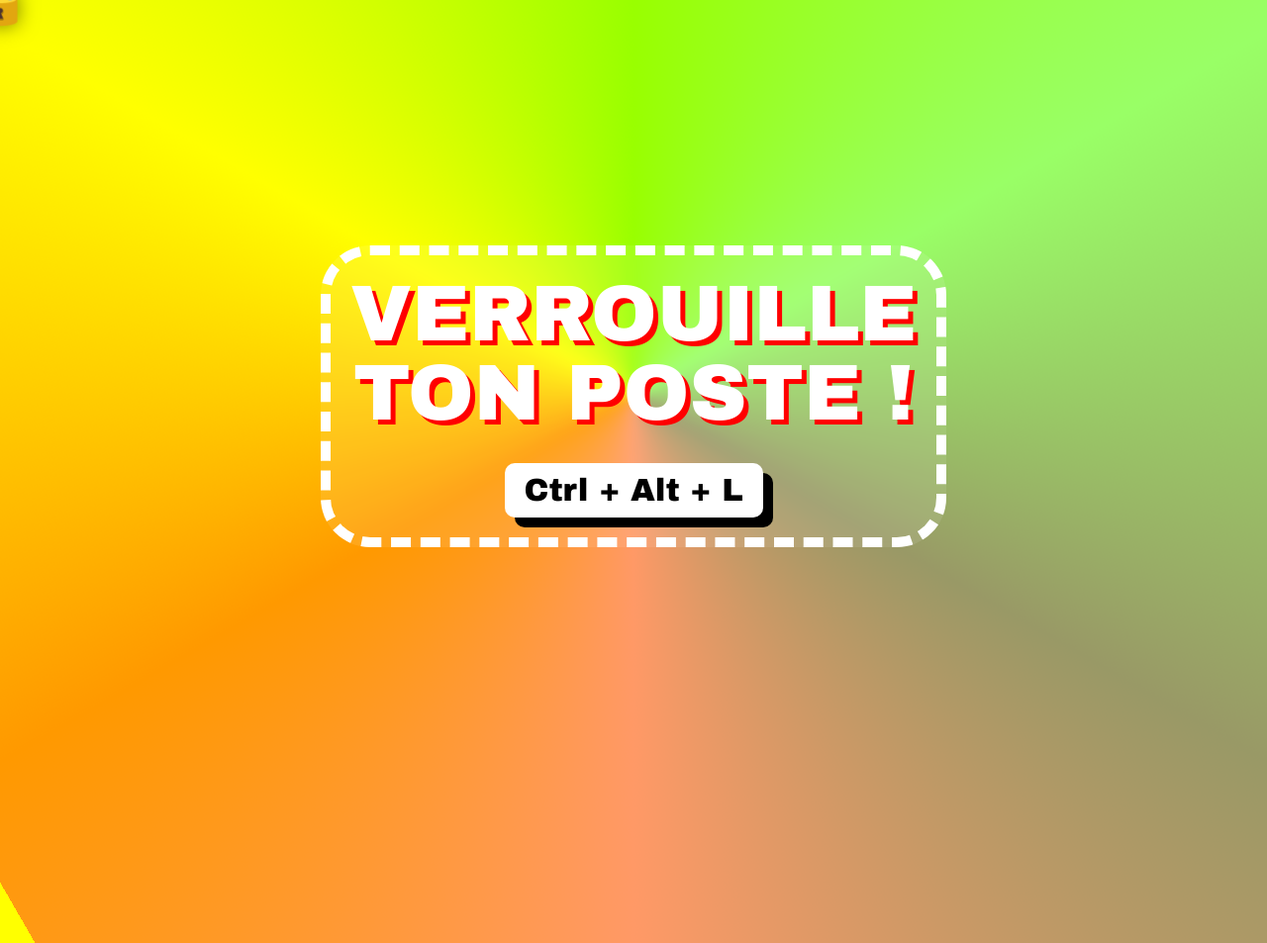
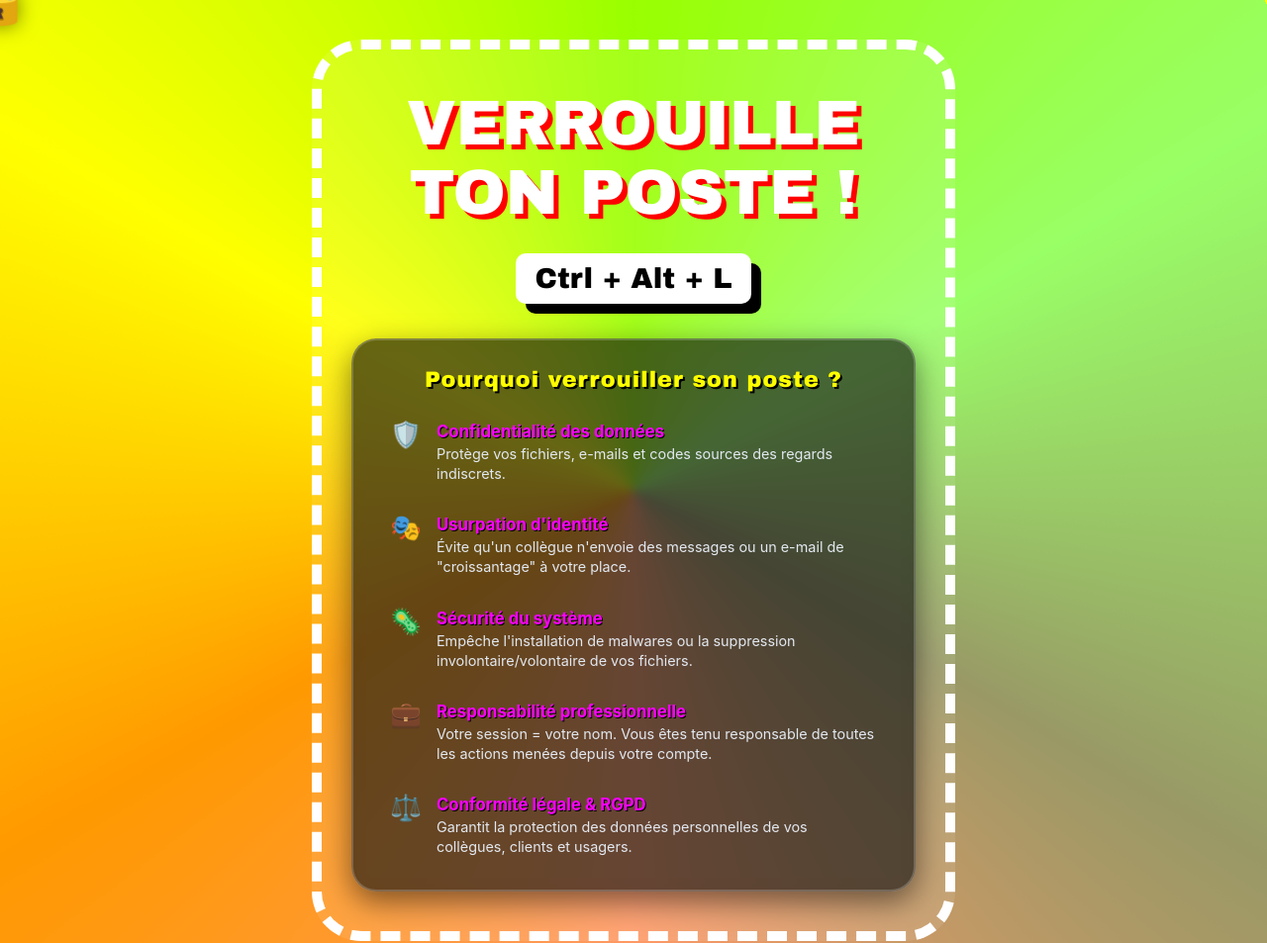
Before and after one commit to JusteUnMecGach4a/PC, a plain HTML site: page index.html in a window 1280 px wide. Shown: the top 953 px of the page at 99% size. Drawn offline with Linux system fonts and the light colour scheme.

Commit message:
Ajout des raisons de verrouiller le poste de travail

```diff
--- a/index.html
+++ b/index.html
@@ -25,43 +25,135 @@
 
         body {
             margin: 0;
-            padding: 0;
-            height: 100vh;
+            padding: 40px 20px;
+            min-height: 100vh;
+            box-sizing: border-box;
             display: flex;
             justify-content: center;
             align-items: center;
             font-family: 'Arial Black', Gadget, sans-serif;
-            overflow: hidden;
+            overflow-y: auto;
             animation: trippy-bg 2s infinite alternate ease-in-out;
             cursor: none;
         }
 
         .container {
             text-align: center;
-            padding: 20px;
+            padding: 40px 30px;
             background: rgba(255, 255, 255, 0.1);
             backdrop-filter: blur(5px);
             border-radius: 50px;
             border: 10px dashed white;
+            max-width: 650px;
+            width: 100%;
+            display: flex;
+            flex-direction: column;
+            align-items: center;
+            box-sizing: border-box;
         }
 
         h1 {
-            font-size: 5rem;
-            line-height: 1;
+            font-size: 4rem;
+            line-height: 1.1;
             margin: 0;
             animation: strobe 0.5s infinite;
             text-transform: uppercase;
         }
 
+        @media (max-width: 480px) {
+            h1 {
+                font-size: 2.5rem;
+            }
+        }
+
         .shortcut {
-            margin-top: 30px;
-            font-size: 2rem;
+            margin-top: 25px;
+            font-size: 1.8rem;
             background: white;
             color: black;
             padding: 10px 20px;
             display: inline-block;
             border-radius: 10px;
             box-shadow: 10px 10px 0px #000;
+        }
+
+        /* Raisons de verrouiller son poste */
+        .reasons-container {
+            margin-top: 35px;
+            padding: 25px;
+            background: rgba(0, 0, 0, 0.6);
+            border-radius: 25px;
+            border: 2px solid rgba(255, 255, 255, 0.2);
+            backdrop-filter: blur(10px);
+            width: 100%;
+            text-align: left;
+            font-family: -apple-system, BlinkMacSystemFont, "Segoe UI", Roboto, Helvetica, Arial, sans-serif;
+            color: #fff;
+            box-shadow: 0 10px 30px rgba(0, 0, 0, 0.5);
+            transition: transform 0.3s ease, border-color 0.3s ease;
+            box-sizing: border-box;
+        }
+
+        .reasons-container:hover {
+            transform: scale(1.02);
+            border-color: rgba(255, 255, 255, 0.4);
+        }
+
+        .reasons-container h2 {
+            font-size: 1.4rem;
+            margin-top: 0;
+            margin-bottom: 20px;
+            text-align: center;
+            font-family: 'Arial Black', Gadget, sans-serif;
+            text-shadow: 2px 2px 0px #000;
+            letter-spacing: 1px;
+            color: #ffff00;
+            line-height: 1.3;
+        }
+
+        .reasons-list {
+            list-style: none;
+            padding: 0;
+            margin: 0;
+            display: flex;
+            flex-direction: column;
+            gap: 15px;
+        }
+
+        .reasons-list li {
+            display: flex;
+            align-items: flex-start;
+            gap: 15px;
+            padding: 8px 12px;
+            border-radius: 12px;
+            transition: background 0.2s ease;
+        }
+
+        .reasons-list li:hover {
+            background: rgba(255, 255, 255, 0.1);
+        }
+
+        .reason-icon {
+            font-size: 1.6rem;
+            line-height: 1;
+        }
+
+        .reason-content {
+            display: flex;
+            flex-direction: column;
+            gap: 3px;
+        }
+
+        .reason-content strong {
+            font-size: 1.05rem;
+            color: #ff00ff;
+            text-shadow: 1px 1px 0px #000;
+        }
+
+        .reason-content span {
+            font-size: 0.9rem;
+            color: #e2e8f0;
+            line-height: 1.4;
         }
 
         /* Effet de spirale en arrière-plan */
@@ -107,6 +199,47 @@
         <div class="shortcut">
             <span id="os-shortcut">Chargement du raccourci...</span>
         </div>
+
+        <div class="reasons-container">
+            <h2>Pourquoi verrouiller son poste ?</h2>
+            <ul class="reasons-list">
+                <li>
+                    <span class="reason-icon">🛡️</span>
+                    <div class="reason-content">
+                        <strong>Confidentialité des données</strong>
+                        <span>Protège vos fichiers, e-mails et codes sources des regards indiscrets.</span>
+                    </div>
+                </li>
+                <li>
+                    <span class="reason-icon">🎭</span>
+                    <div class="reason-content">
+                        <strong>Usurpation d'identité</strong>
+                        <span>Évite qu'un collègue n'envoie des messages ou un e-mail de "croissantage" à votre place.</span>
+                    </div>
+                </li>
+                <li>
+                    <span class="reason-icon">🦠</span>
+                    <div class="reason-content">
+                        <strong>Sécurité du système</strong>
+                        <span>Empêche l'installation de malwares ou la suppression involontaire/volontaire de vos fichiers.</span>
+                    </div>
+                </li>
+                <li>
+                    <span class="reason-icon">💼</span>
+                    <div class="reason-content">
+                        <strong>Responsabilité professionnelle</strong>
+                        <span>Votre session = votre nom. Vous êtes tenu responsable de toutes les actions menées depuis votre compte.</span>
+                    </div>
+                </li>
+                <li>
+                    <span class="reason-icon">⚖️</span>
+                    <div class="reason-content">
+                        <strong>Conformité légale & RGPD</strong>
+                        <span>Garantit la protection des données personnelles de vos collègues, clients et usagers.</span>
+                    </div>
+                </li>
+            </ul>
+        </div>
     </div>
 
     <script>
```
